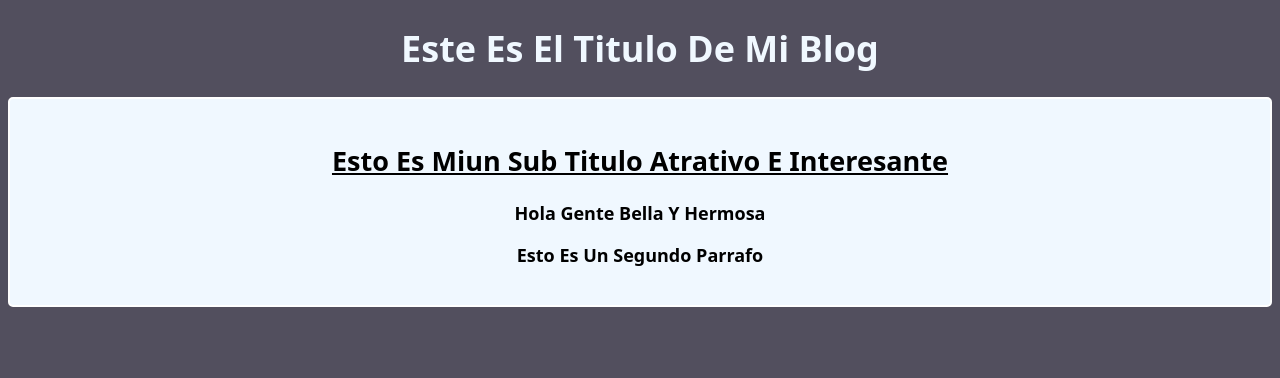
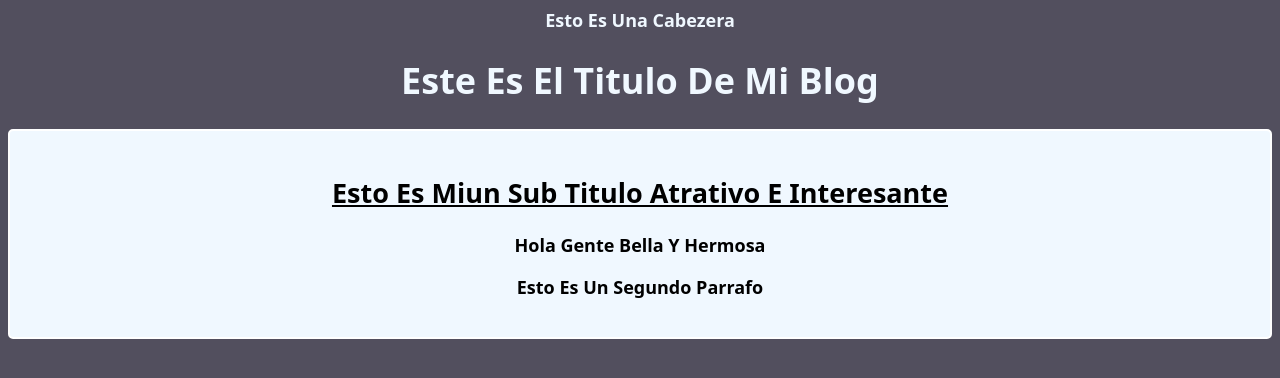
Before and after one commit to xatkx/borrar-luego, a plain HTML site: page index.html in a window 1280 px wide. Drawn offline with Linux system fonts and the light colour scheme.

Commit message:
init cabezera

```diff
--- a/index.html
+++ b/index.html
@@ -1,5 +1,6 @@
 <!DOCTYPE html>
 <html lang="en">
+
 
     <head>
         <meta name="viewport" content="width=device-width, initial-scale=1.0">
@@ -9,6 +10,9 @@
     </head>
 
     <body>
+        <header class="cabezera">
+            <span>esto es una cabezera</span>
+        </header>
         <div class="container">
             <h1>este es el titulo de mi blog</h1>
             <div class="post">
```
